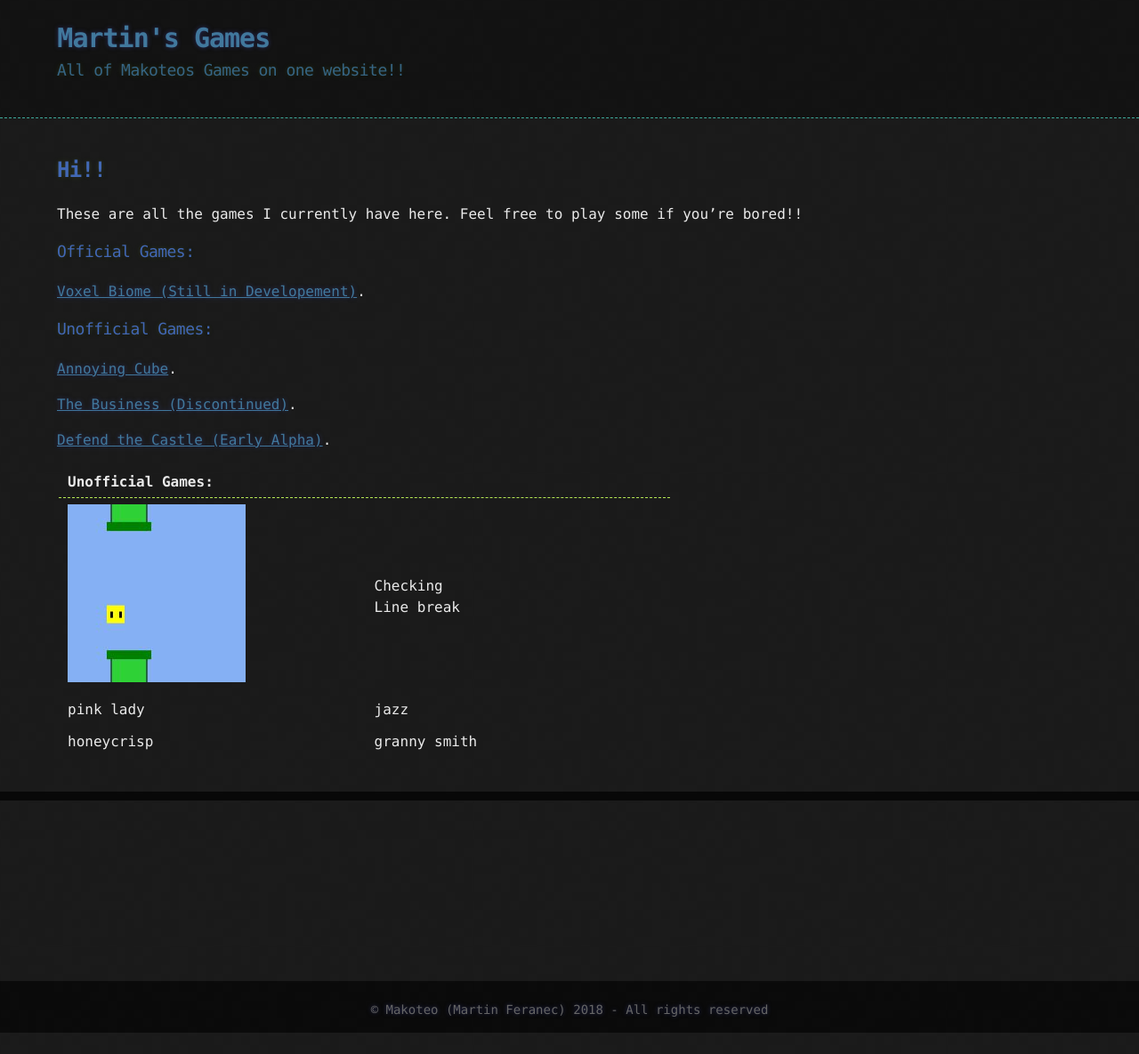
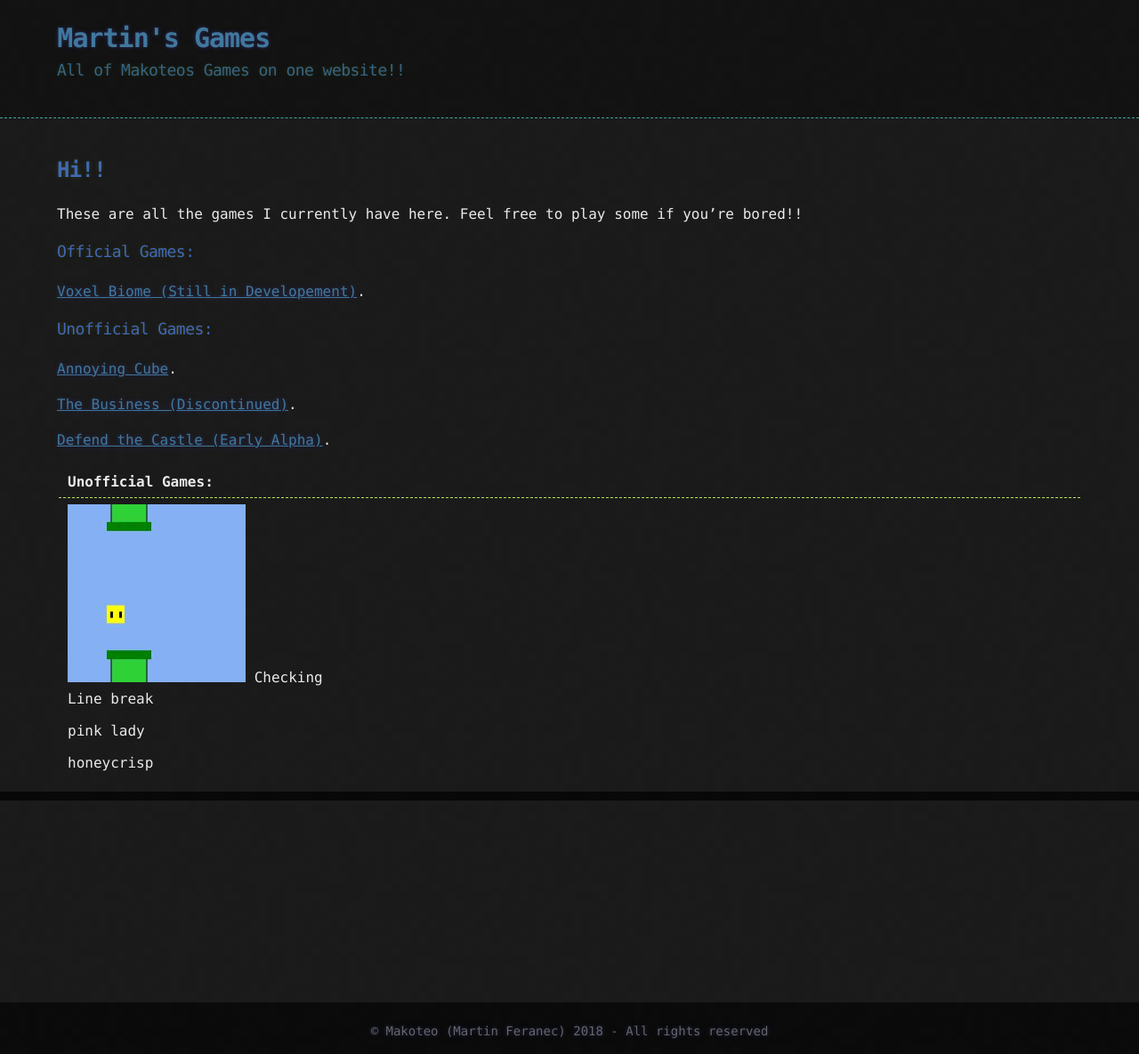
Before and after one commit to makoteo/blog, a Jekyll site: the page built from index.md, in a window 1280 px wide. Shown: the whole page at 89% size. Built offline with Jekyll 4.4.1, drawn with Linux system fonts in a browser that asks for light colours; before the commit the page ends 1161 px from its top, so only the background shows below that.

Commit message:
Trying something different

```diff
--- a/_sass/jekyll-theme-hacker.scss
+++ b/_sass/jekyll-theme-hacker.scss
@@ -228,7 +228,7 @@ code.highlighter-rouge {
 }
 
 table {
-  width: 60%;
+  width: 100%;
   margin: 0 0 20px 0;
   table-layout: fixed;
 }
--- a/index.md
+++ b/index.md
@@ -21,6 +21,6 @@ These are all the games I currently have here. Feel free to play some if you're
 
 | Unofficial Games: | |
 |-------|--------|
-| [![Click to play Annoying Cube!](/assets/PageImages/ThumbnailAnnoyingCubeNotScaled.jpg)](./games/flying-cube/index.html) | {::nomarkdown}Checking <br> Line break{:/} |
-| pink lady | jazz |
-| honeycrisp | granny smith |
+| [![Click to play Annoying Cube!](/assets/PageImages/ThumbnailAnnoyingCubeNotScaled.jpg)](./games/flying-cube/index.html) {::nomarkdown}Checking <br> Line break{:/} |
+| pink lady |
+| honeycrisp |
```
